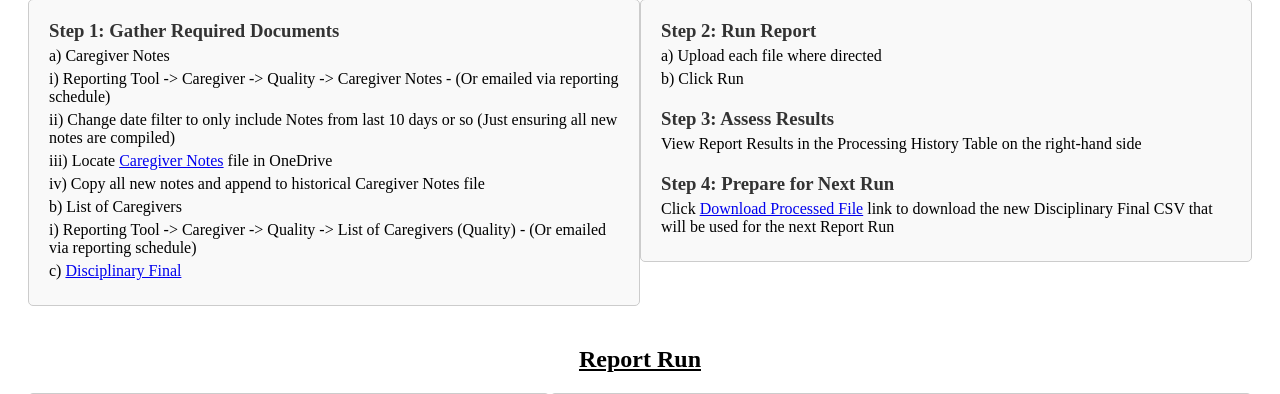
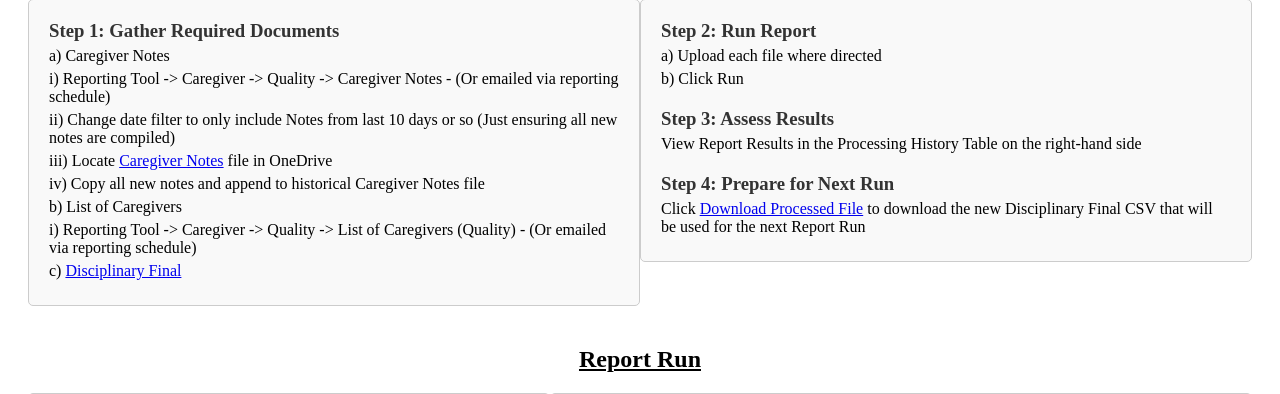
Before and after one commit to npaltiel/anchor_reports_app, a Flask app: page /caregiver_team/ in a window 1280 px wide. Shown: the part 169-563 px from the top of the page. Run offline with Flask 3, Linux system fonts and the light colour scheme; data that the repository does not hold is empty.

Commit message:
Removed the word link from Step 4

```diff
--- a/templates/caregiver_team.html
+++ b/templates/caregiver_team.html
@@ -33,7 +33,7 @@
             <p>View Report Results in the Processing History Table on the right-hand side</p>
 
             <h3>Step 4: Prepare for Next Run</h3>
-            <p>Click <a href="{{ download_url }}">Download Processed File</a> link to download the new Disciplinary Final CSV that will be used for the next Report Run</p>
+            <p>Click <a href="{{ download_url }}">Download Processed File</a> to download the new Disciplinary Final CSV that will be used for the next Report Run</p>
         </div>
     </div>
 
```
